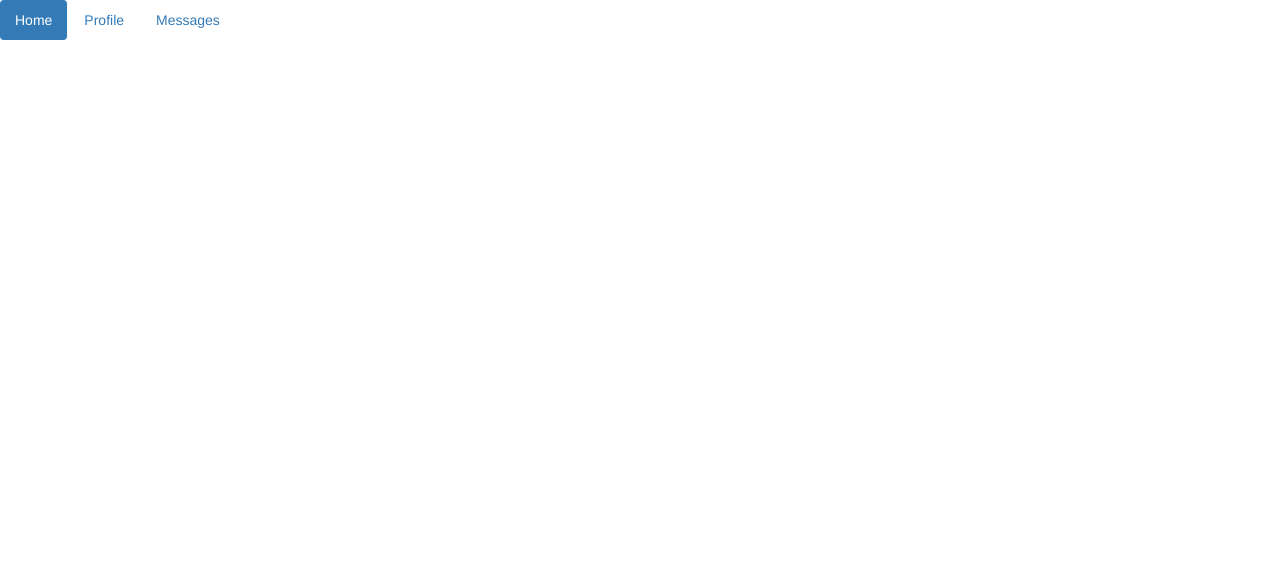
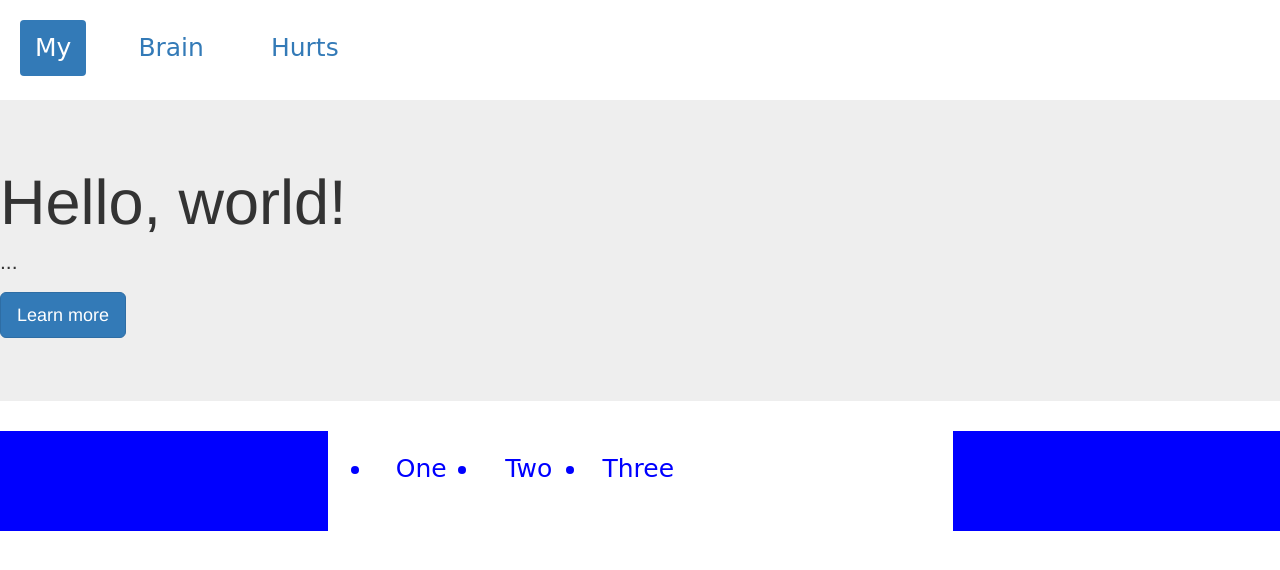
Before and after one commit to sarahneely/day4, a plain HTML site: page index.html in a window 1280 px wide. Drawn offline with nearby package versions, Linux system fonts and the light colour scheme.

Commit message:
showing that I understand how to use nav, jumbotron, and I made a footer using bootstrap

```diff
--- a/index.html
+++ b/index.html
@@ -4,19 +4,38 @@
   <meta charset="UTF-8">
   <meta name="viewport" content="width=device-width, initial-scale=1.0">
   <meta http-equiv="X-UA-Compatible" content="ie=edge">
-  <link rel="stylesheet" href="/styles/styles.css" media="screen" title="no title" charset="utf-8">
-  <link rel="stylesheet" href="/styles/bootstrap.min.css" media="screen" title="no title" charset="utf-8">
-  <title>Document</title>
+  <link rel="stylesheet" href="styles/styles.css" media="screen" title="no title" charset="utf-8">
+  <link rel="stylesheet" href="styles/bootstrap.min.css" media="screen" title="no title" charset="utf-8">
+  <title>Day4</title>
 </head>
 <body>
   <ul class="nav nav-pills">
-  <li role="presentation" class="active"><a href="#">Home</a></li>
-  <li role="presentation"><a href="#">Profile</a></li>
-  <li role="presentation"><a href="#">Messages</a></li>
+  <li role="presentation" class="active"><a href="#">My</a></li>
+  <li role="presentation"><a href="#">Brain</a></li>
+  <li role="presentation"><a href="#">Hurts</a></li>
 </ul>
+<div class="jumbotron">
+  <h1>Hello, world!</h1>
+  <p>...</p>
+  <p><a class="btn btn-primary btn-lg" href="#" role="button">Learn more</a></p>
+</div>
+<div class="footer">
+  <div class="row">
+    <div class="col-md-3">
+    </div>
+      <div class="col-md-6">
+        <ul>
+          <li class="col-md-2">One</li>
+          <li class="col-md-2">Two</li>
+          <li class="col-md-2">Three</li>
+        </ul>
+    </div>
+    <div class="col-md-3">
+  </div>
 
+</div>
 
   <script src="https://code.jquery.com/jquery-2.2.4.js" integrity="sha256-iT6Q9iMJYuQiMWNd9lDyBUStIq/8PuOW33aOqmvFpqI=" crossorigin="anonymous"></script>
-  <script src =js/bootstrap.min.js></script>
+  <script src =jv/bootstrap.min.js></script>
 </body>
 </html>
--- a/styles/styles.css
+++ b/styles/styles.css
@@ -0,0 +1,21 @@
+.footer {
+  background-color: blue;
+  height: 100px;
+}
+ul {
+  margin-top: 25px;
+  margin-bottom: 25px;
+  background-color: white;
+  height: 100px;
+  text-align: center;
+}
+li {
+  font-size: 25px;
+  font-family: cursive;
+  margin: 5px;
+  padding: 15px;
+  color: blue;
+  float: left;
+  text-align: center;
+  text-decoration: none;
+}
```
